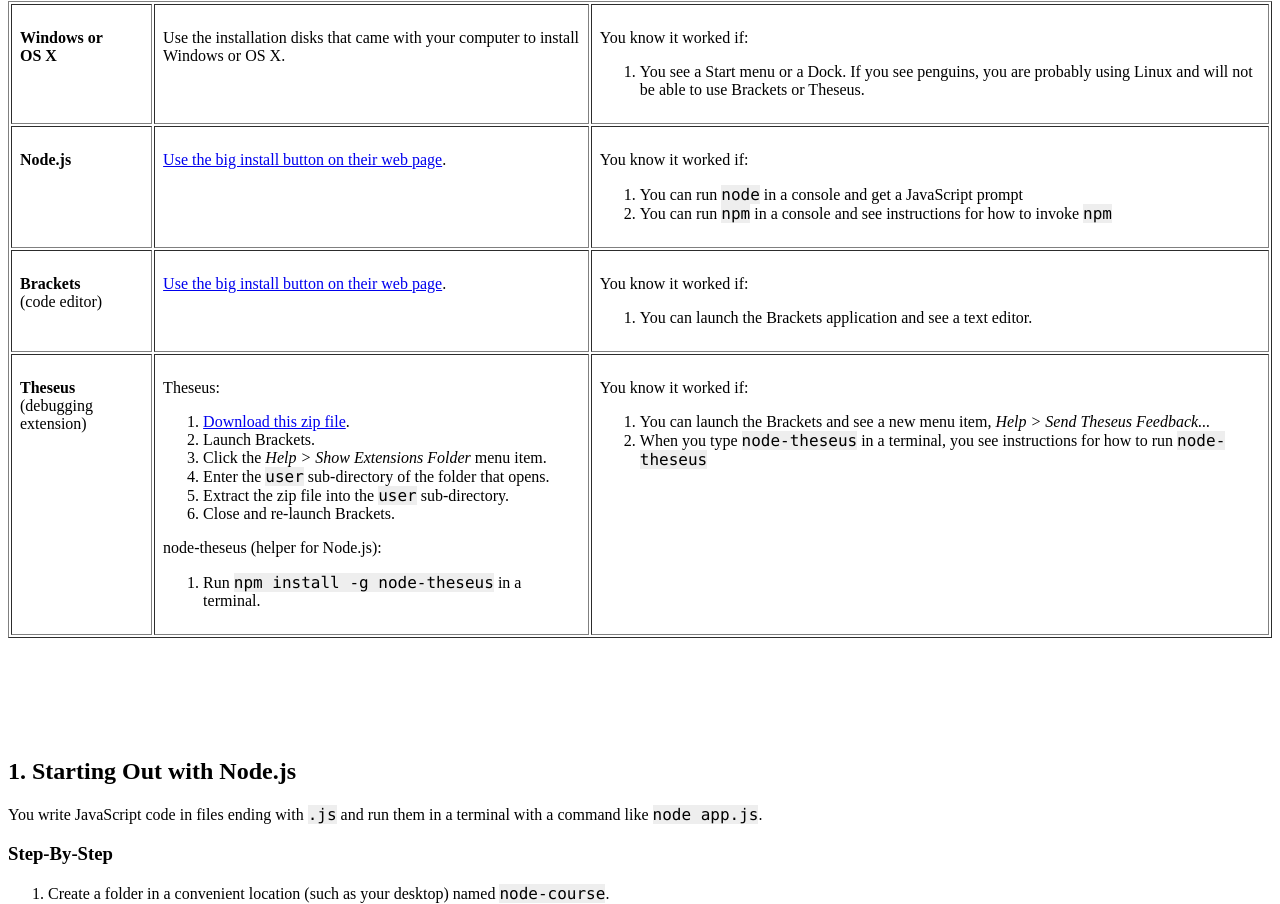
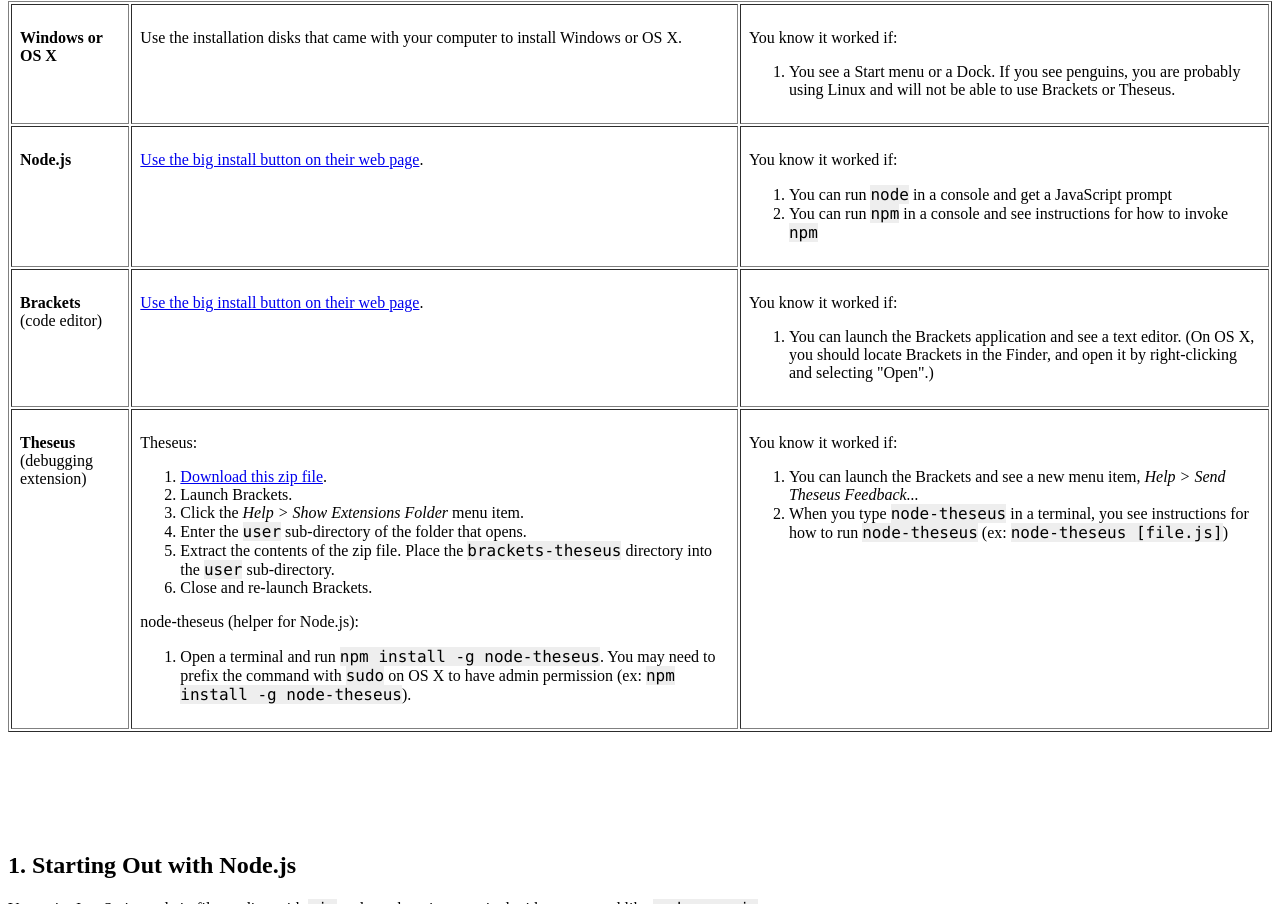
Before and after one commit to alltom/node-course, a plain HTML site: page index.html in a window 1280 px wide. Shown: the part 451-1355 px from the top of the page. Drawn offline with Linux system fonts and the light colour scheme.

Commit message:
clarification of installation instructions

```diff
--- a/index.html
+++ b/index.html
@@ -138,7 +138,7 @@
 <p>You know it worked if:
 
 <ol>
-<li>You can launch the Brackets application and see a text editor.
+<li>You can launch the Brackets application and see a text editor. (On OS X, you should locate Brackets in the Finder, and open it by right-clicking and selecting "Open".)
 </ol>
 </td>
 </tr>
@@ -154,12 +154,12 @@
 <li>Launch Brackets.
 <li>Click the <i>Help &gt; Show Extensions Folder</i> menu item.
 <li>Enter the <tt>user</tt> sub-directory of the folder that opens.
-<li>Extract the zip file into the <tt>user</tt> sub-directory.
+<li>Extract the contents of the zip file. Place the <tt>brackets-theseus</tt> directory into the <tt>user</tt> sub-directory.
 <li>Close and re-launch Brackets.
 </ol>
 <p>node-theseus (helper for Node.js):
 <ol>
-<li>Run <tt>npm install -g node-theseus</tt> in a terminal.
+<li>Open a terminal and run <tt>npm install -g node-theseus</tt>. You may need to prefix the command with <tt>sudo</tt> on OS X to have admin permission (ex: <tt>npm install -g node-theseus</tt>).
 </ol>
 </td>
 <td>
@@ -167,7 +167,7 @@
 
 <ol>
 <li>You can launch the Brackets and see a new menu item, <i>Help &gt; Send Theseus Feedback...</i>
-<li>When you type <tt>node-theseus</tt> in a terminal, you see instructions for how to run <tt>node-theseus</tt>
+<li>When you type <tt>node-theseus</tt> in a terminal, you see instructions for how to run <tt>node-theseus</tt> (ex: <tt>node-theseus [file.js]</tt>)
 </ol>
 </td>
 </tr>
```
